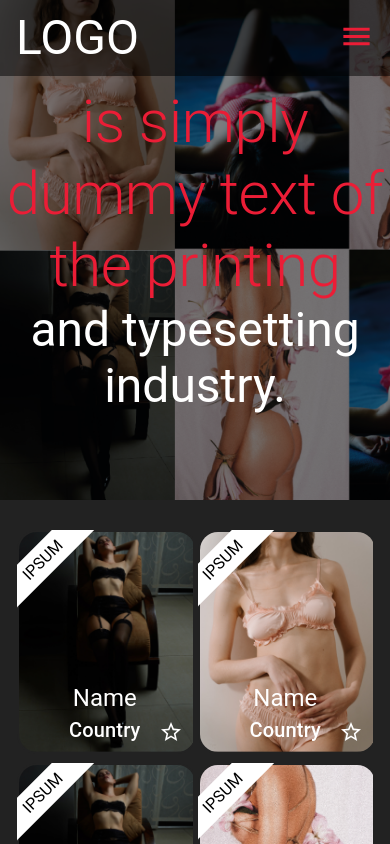
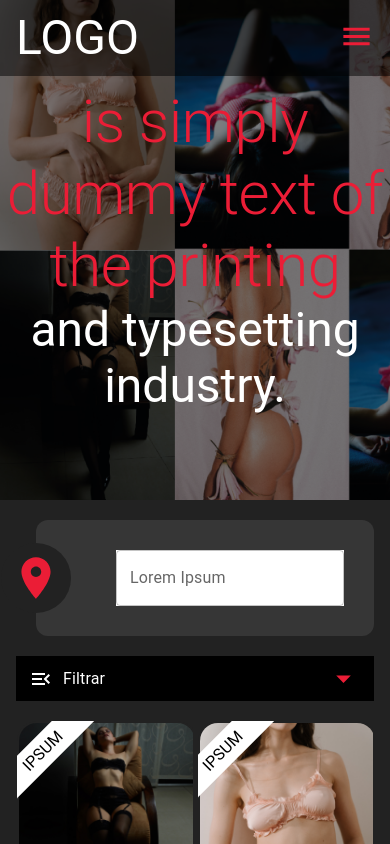
Before and after one commit to tecnoher/mig, a React (Create React App) app: page / in a window 390 px wide. Shown: the top 844 px of the page. Built offline with nearby package versions, Linux system fonts and the light colour scheme.

Commit message:
various fixes

```diff
--- a/src/features/Home/index.tsx
+++ b/src/features/Home/index.tsx
@@ -1,4 +1,8 @@
 import { CustomCard } from "@components";
+import MenuOpenIcon from "@material-ui/icons/MenuOpen";
+import ArrowDropDownIcon from "@material-ui/icons/ArrowDropDown";
+import ArrowDropUpIcon from "@material-ui/icons/ArrowDropUp";
+import RoomIcon from "@material-ui/icons/Room";
 import {
   Box,
   Container,
@@ -7,7 +11,7 @@ import {
   TextField,
   Typography,
 } from "@mui/material";
-import React, { FC } from "react";
+import React, { FC, useState } from "react";
 import { useStyles } from "./styles";
 
 interface CountryList {
@@ -16,6 +20,7 @@ interface CountryList {
 }
 
 const Home: FC = () => {
+  const [isFilterOpen, setIsFilterOpen] = useState<boolean>(false);
   const filters: string[] = [
     "Lorem Ipsum",
     "Lorem Ipsum",
@@ -139,6 +144,10 @@ const Home: FC = () => {
     return Math.floor(Math.random() * (max - min + 1) + min);
   }
 
+  const handleOpenFilters = () => {
+    setIsFilterOpen(!isFilterOpen);
+  };
+
   return (
     <>
       <Box className={classes.headerBG}>
@@ -152,7 +161,45 @@ const Home: FC = () => {
         </Box>
       </Box>
       <Container>
-        <Box className={classes.filterContainer}>
+        <Box className={classes.mobileInputContainer}>
+          <Box className={classes.cutCirle}>
+            <RoomIcon style={{ width: 50, height: 50, color: "#EB1D36" }} />
+          </Box>
+          <TextField
+            fullWidth
+            id="outlined-basic"
+            label="Lorem Ipsum"
+            variant="outlined"
+            style={{ marginLeft: 50 }}
+          />
+        </Box>
+        <Typography variant="body1" className={classes.filterNameText}>
+          Lorem ipsum
+        </Typography>
+        <Box
+          className={classes.mobileFilterContainer}
+          onClick={handleOpenFilters}
+        >
+          <MenuOpenIcon className={classes.headerSecondaryText} />
+          <Typography variant="body1" style={{ color: "white" }}>
+            Filtrar
+          </Typography>
+          {isFilterOpen ? (
+            <ArrowDropUpIcon fontSize="large" className={classes.filtorIcon} />
+          ) : (
+            <ArrowDropDownIcon
+              fontSize="large"
+              className={classes.filtorIcon}
+            />
+          )}
+        </Box>
+        <Box
+          className={
+            isFilterOpen
+              ? classes.filterContainer
+              : classes.filterContainerOpened
+          }
+        >
           {filters.map((item, index) => {
             return (
               <Typography
--- a/src/features/Home/styles.ts
+++ b/src/features/Home/styles.ts
@@ -20,6 +20,29 @@ const useStyles = makeStyles({
     justifyContent: "center",
     alignItems: "center",
   },
+  mobileInputContainer: {
+    display: "none",
+    "@media (max-width: 780px)": {
+      backgroundColor: "#363636",
+      position: "relative",
+      display: "flex",
+      justifyContent: "end",
+      padding: 30,
+      marginLeft: 20,
+      borderRadius: 12,
+      margin: "20px 0px",
+    },
+  },
+  cutCirle: {
+    backgroundColor: "#222222",
+    position: "absolute",
+    top: "50%",
+    transform: "translate(-50%, -50%)",
+    left: 0,
+    display: "flex",
+    padding: 10,
+    borderRadius: "50%",
+  },
   headerMainText: {
     color: "#EB1D36",
     fontWeight: "bolder",
@@ -27,7 +50,40 @@ const useStyles = makeStyles({
   headerSecondaryText: {
     color: "white",
   },
+  filterNameText: {
+    display: "none",
+    "@media (max-width: 780px)": {
+      color: "#EB1D36",
+      marginTop: 10,
+    },
+  },
+  mobileFilterContainer: {
+    display: "none",
+    "@media (max-width: 780px)": {
+      backgroundColor: "black",
+      marginTop: 10,
+      display: "flex",
+      gap: 10,
+      padding: "5px 13px",
+      alignItems: "center",
+    },
+  },
+  filtorIcon: {
+    color: "#EB1D36",
+    marginLeft: "auto",
+  },
   filterContainer: {
+    display: "flex",
+    flexDirection: "column",
+    justifyContent: "center",
+    gap: 20,
+    color: "white",
+    backgroundColor: "black",
+    padding: "10px 20px",
+    marginBottom: 20,
+    "@media (max-width: 780px)": {},
+  },
+  filterContainerOpened: {
     display: "flex",
     flexDirection: "row",
     justifyContent: "center",
@@ -35,7 +91,6 @@ const useStyles = makeStyles({
     color: "white",
     backgroundColor: "black",
     padding: "10px 20px",
-    margin: "20px 0px",
     "@media (max-width: 780px)": {
       display: "none",
     },
@@ -47,8 +102,8 @@ const useStyles = makeStyles({
   mainBodyContainer: {
     display: "flex",
     flexDirection: "row",
-    marginTop: 30,
     gap: 30,
+    marginTop: 20,
     padding: "0px 30px",
     "@media (max-width: 780px)": {
       flexDirection: "column",
```
